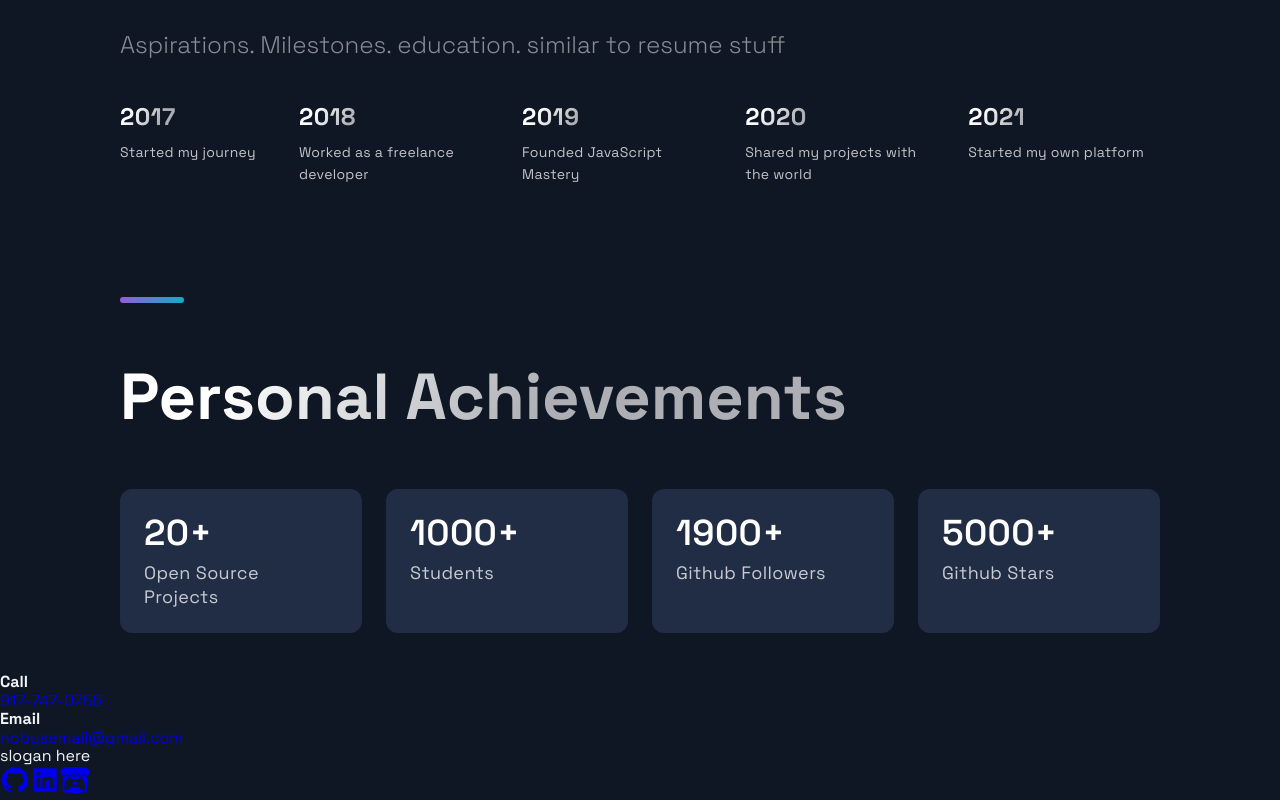
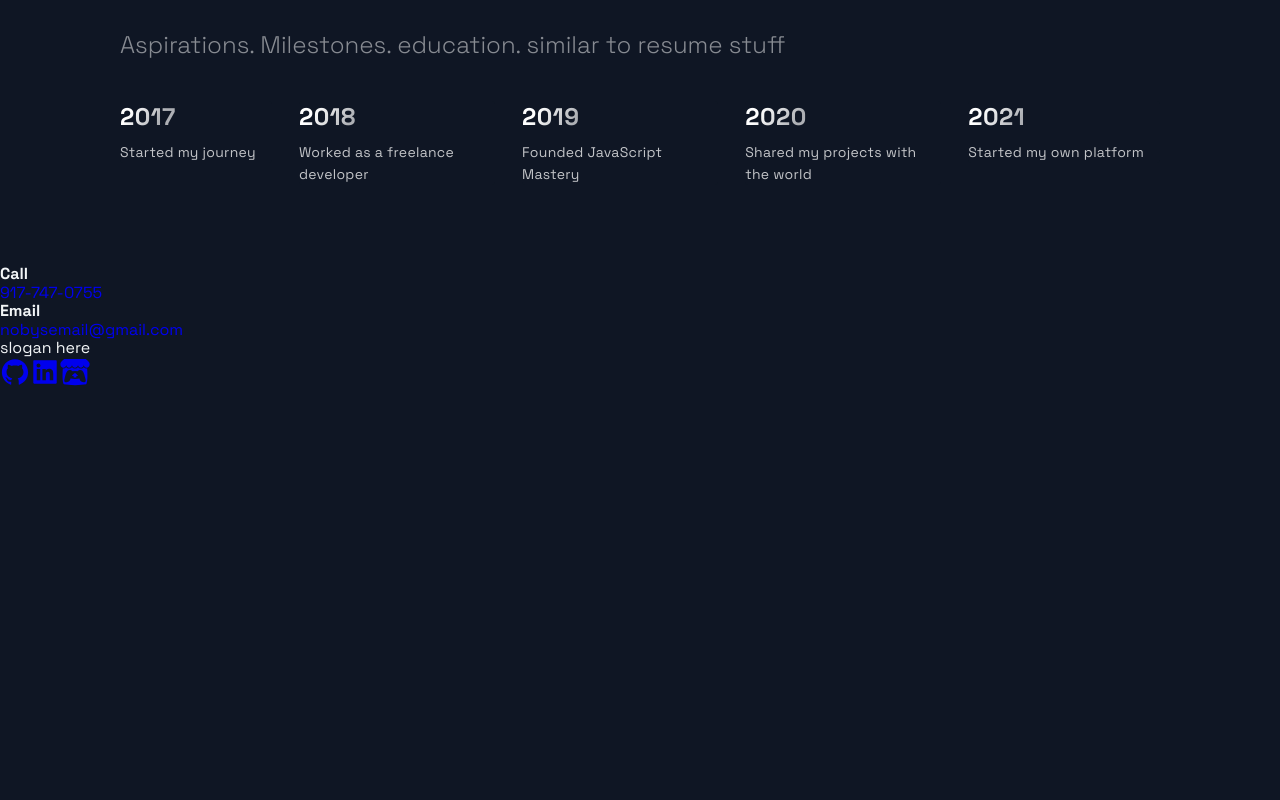
Before and after one commit to Noby1Kenobi/portfolio-website, a Next.js app: page / in a window 1280 px wide. Shown: the part 2878-3678 px from the top of the page. After the commit the page ends 3270 px from the top, so only its background shows below. Built offline with nearby package versions, Linux system fonts and the light colour scheme.

Commit message:
Remove accomplishment component as it's currenlty not accurate

```diff
--- a/src/pages/index.js
+++ b/src/pages/index.js
@@ -17,7 +17,7 @@ const Home = () => {
       <Projects />
       <Technologies />
       <Timeline />
-      <Accomplishments />
+      {/* <Accomplishments /> */}
     </Layout>
   );
 };
```
